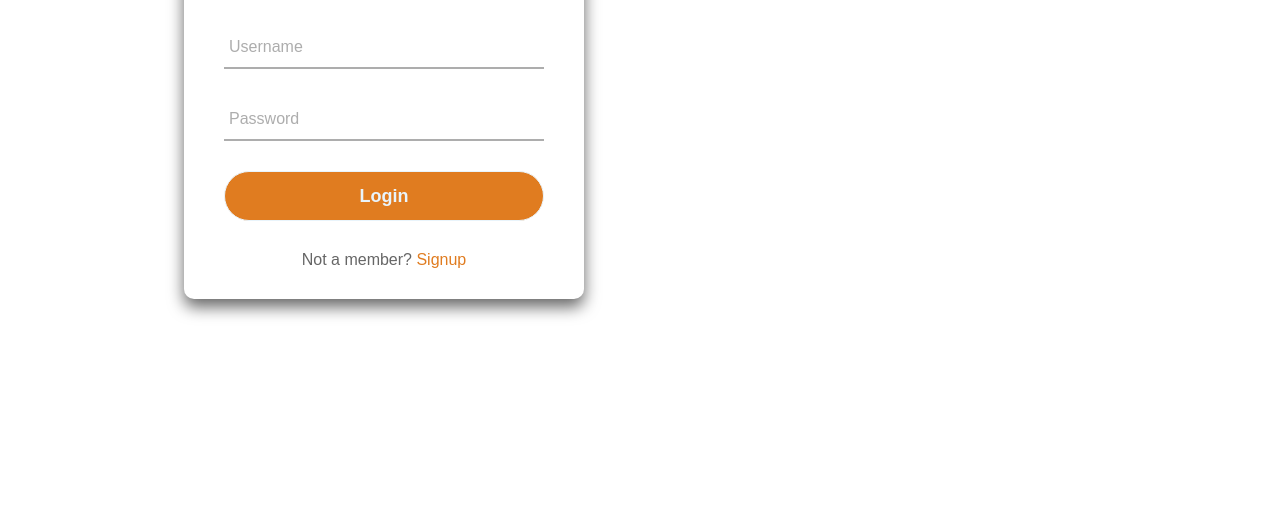
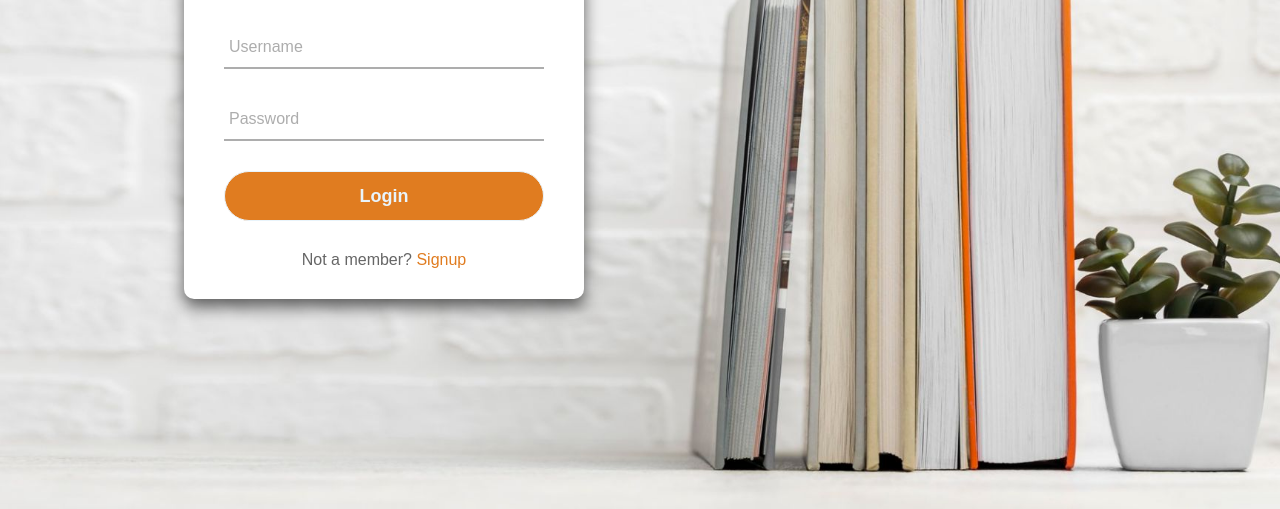
Before and after one commit to USAMA-AS/bookstore, a plain HTML site: page login.html in a window 1280 px wide. Shown: the part 291-800 px from the top of the page. Drawn offline with Linux system fonts and the light colour scheme.

Commit message:
Update loginsignup.css

```diff
--- a/css/loginsignup.css
+++ b/css/loginsignup.css
@@ -8,7 +8,7 @@ body{
   margin: 0;
   padding: 0;
   background: linear-gradient(120deg,rgb(214, 185, 150), #E07C20);
-  background: url('images/home-bg.jpg') no-repeat center;
+  background: url('/images/home-bg.jpg') no-repeat center;
   background-size: cover;
   height: 100vh;
   overflow: hidden;
```
